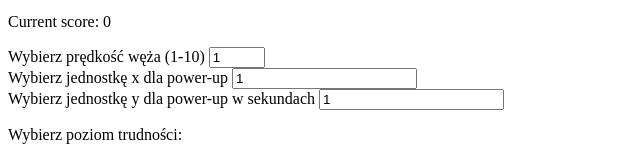
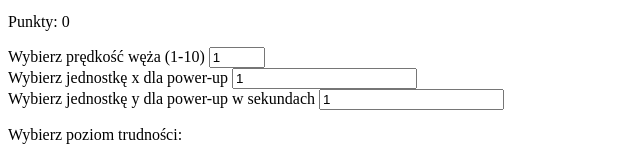
Before and after one commit to dianajaskiewicz2803/snake-game, a plain HTML site: page index.html in a window 1280 px wide. Shown: the part 503-663 px from the top of the page, 0-640 px from the left. Drawn offline with Linux system fonts and the light colour scheme.

Commit message:
Update index.html

```diff
--- a/index.html
+++ b/index.html
@@ -11,7 +11,7 @@
 			<canvas id="maze-area" width="460" height="460"></canvas>
 			<canvas id="food-area" width="460" height="460"></canvas>
 			<canvas id="power-area" width="460" height="460"></canvas>
-			<p>Current score: <span id="current-score">0</span></p>
+			<p>Punkty: <span id="current-score">0</span></p>
 		</div>
 		<div id="game-settings" class="game-settings__container">
 			<p></p>
```
